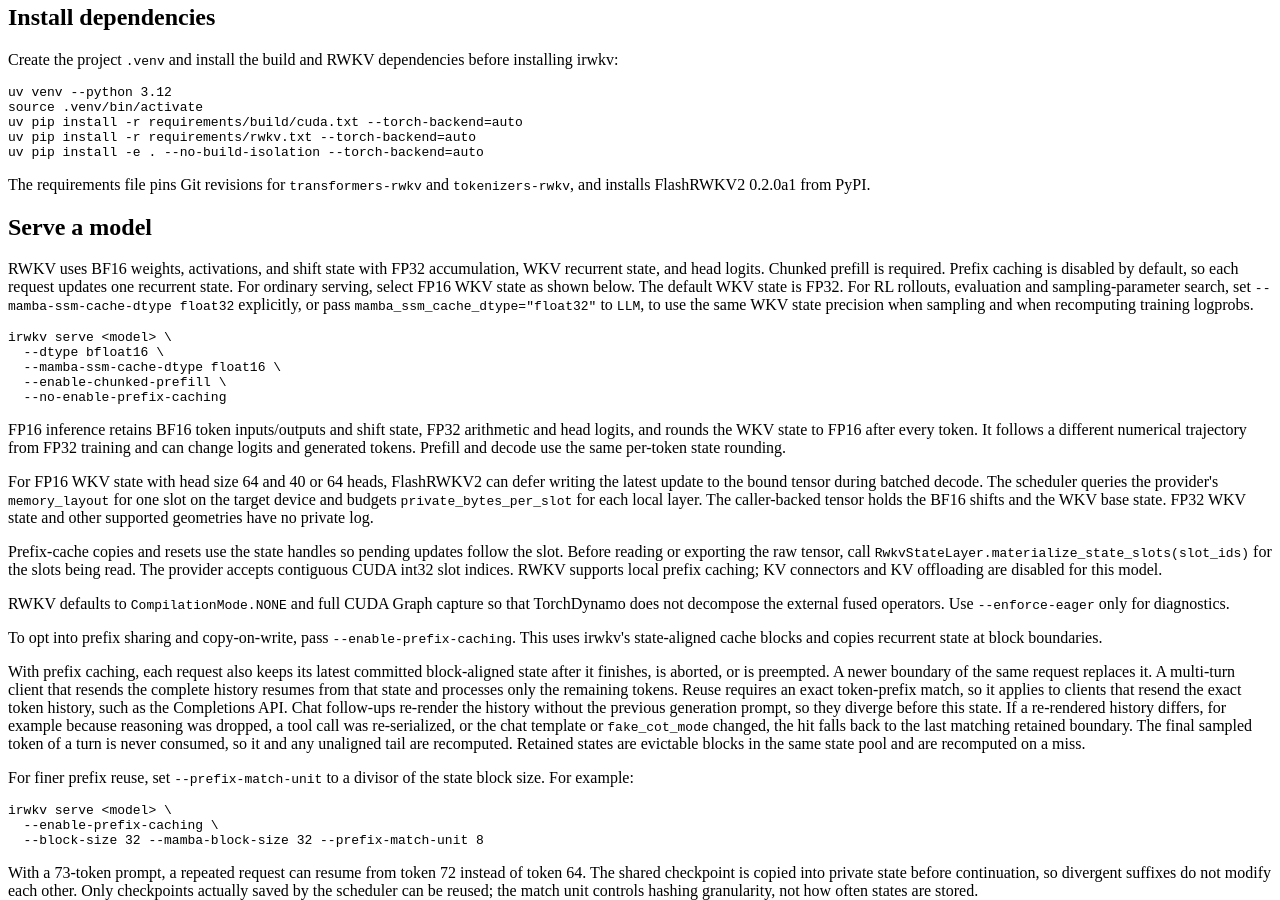
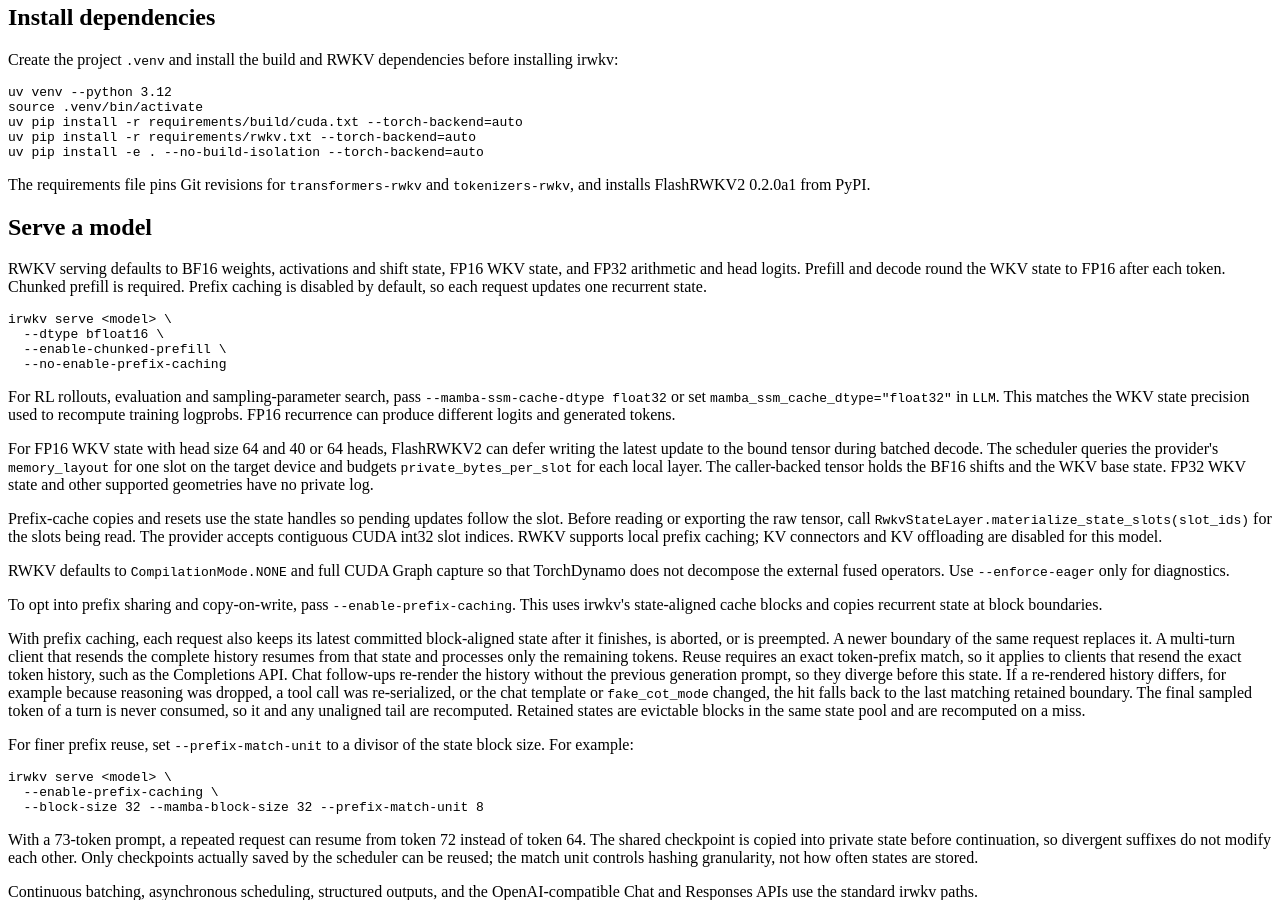
Before and after one commit to rwkv-org/irwkv, an MkDocs documentation site: the page built from docs/models/rwkv.md, in a window 1280 px wide and 900 px high, scrolled down 8419 px. Built offline with MkDocs 1.6.1 and Material for MkDocs 9.7.7, drawn with Linux system fonts in a browser that asks for light colours.

Commit message:
feat(rwkv): default serving WKV state to float16
Co-authored-by: OpenAI Codex <codex@openai.com>

Signed-off-by: Caizus <caizus@outlook.com>

````diff
--- a/docs/models/rwkv.md
+++ b/docs/models/rwkv.md
@@ -27,28 +27,23 @@ The requirements file pins Git revisions for `transformers-rwkv` and
 
 ## Serve a model
 
-RWKV uses BF16 weights, activations, and shift state with FP32 accumulation,
-WKV recurrent state, and head logits. Chunked prefill is required. Prefix
-caching is disabled by default, so each request updates one recurrent state.
-For ordinary serving, select FP16 WKV state as shown below. The default WKV
-state is FP32. For RL rollouts, evaluation and sampling-parameter search,
-set `--mamba-ssm-cache-dtype float32` explicitly, or pass
-`mamba_ssm_cache_dtype="float32"` to `LLM`, to use the same WKV state
-precision when sampling and when recomputing training logprobs.
+RWKV serving defaults to BF16 weights, activations and shift state, FP16 WKV
+state, and FP32 arithmetic and head logits. Prefill and decode round the WKV
+state to FP16 after each token. Chunked prefill is required. Prefix caching
+is disabled by default, so each request updates one recurrent state.
 
 ```bash
 irwkv serve <model> \
   --dtype bfloat16 \
-  --mamba-ssm-cache-dtype float16 \
   --enable-chunked-prefill \
   --no-enable-prefix-caching
 ```
 
-FP16 inference retains BF16 token inputs/outputs and
-shift state, FP32 arithmetic and head logits, and rounds the WKV state to FP16
-after every token. It follows a different numerical trajectory from FP32
-training and can change logits and generated tokens. Prefill and decode use
-the same per-token state rounding.
+For RL rollouts, evaluation and sampling-parameter search, pass
+`--mamba-ssm-cache-dtype float32` or set
+`mamba_ssm_cache_dtype="float32"` in `LLM`. This matches the WKV state
+precision used to recompute training logprobs. FP16 recurrence can produce
+different logits and generated tokens.
 
 For FP16 WKV state with head size 64 and 40 or 64 heads, FlashRWKV2 can
 defer writing the latest update to the bound tensor during batched decode.
````
Also changed, not shown: README.md (+3 -4 lines), 2 other files.
